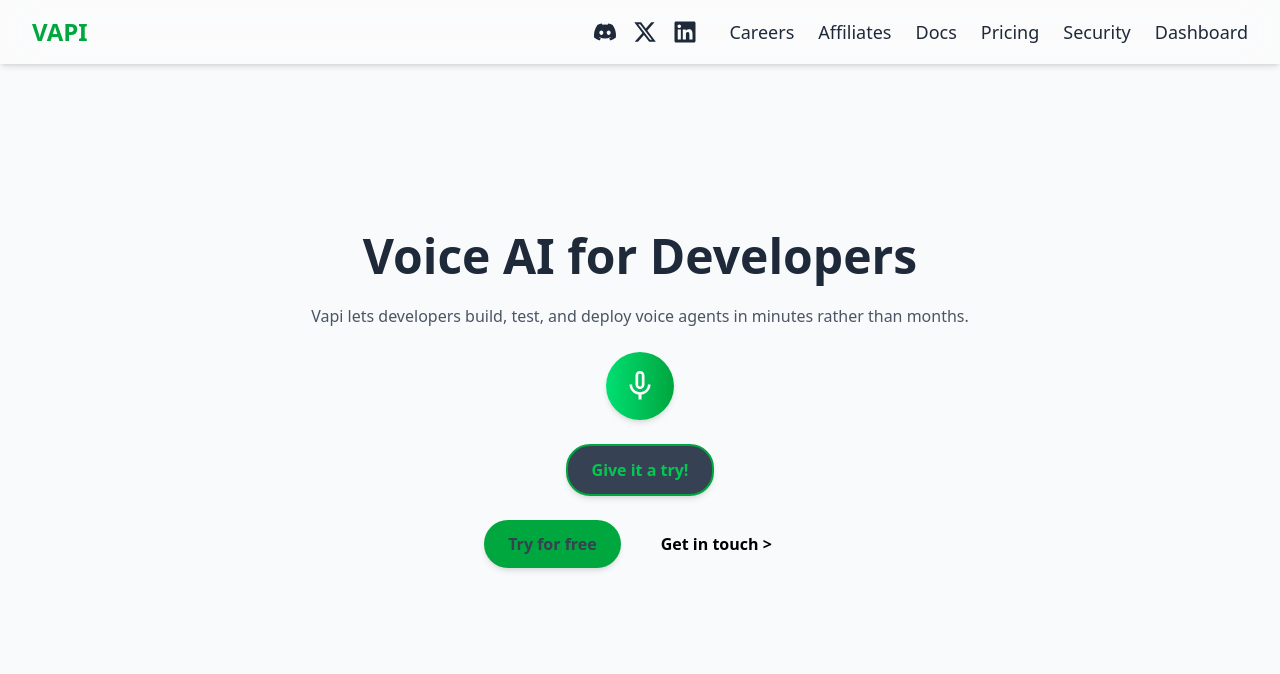
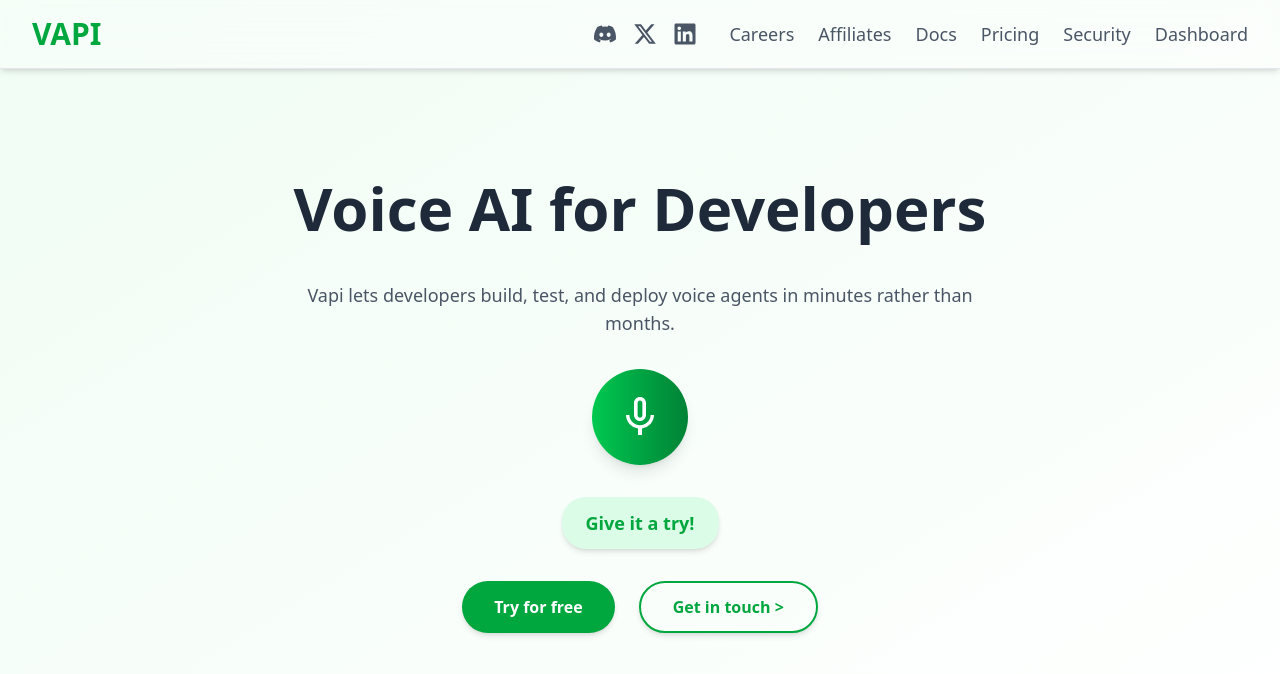
Before and after one commit to anandspaces/react-vapi-clone, a React (Vite) app: page / in a window 1280 px wide. Shown: the top 674 px of the page. Built offline with nearby package versions, Linux system fonts and the light colour scheme.

Commit message:
made styles more enhanced

```diff
--- a/src/components/Dashboard.jsx
+++ b/src/components/Dashboard.jsx
@@ -2,32 +2,32 @@
 
 function Dashboard() {
   return (
-    <div className="flex flex-col justify-center items-center min-h-screen bg-gray-50 p-8 space-y-6 text-center">
+    <div className="flex flex-col justify-center items-center min-h-screen bg-gradient-to-br from-green-50 to-white p-8 space-y-8 text-center">
       {/* Heading */}
-      <h1 className="text-5xl font-bold text-gray-800">
+      <h1 className="text-6xl font-extrabold text-gray-800 leading-snug">
         Voice AI for Developers
       </h1>
-      <p className="text-gray-600 max-w-2xl">
+      <p className="text-gray-600 max-w-2xl text-lg">
         Vapi lets developers build, test, and deploy voice agents in minutes rather than months.
       </p>
 
       {/* Mic Icon */}
       <div className="flex justify-center">
-        <div className="rounded-full bg-gradient-to-r from-green-400 to-green-600 p-4 shadow-md hover:scale-105 transition-transform duration-300">
-          <MdMicNone className="text-white text-4xl" />
+        <div className="rounded-full bg-gradient-to-r from-green-500 to-green-700 p-6 shadow-lg hover:scale-110 transition-transform duration-300">
+          <MdMicNone className="text-white text-5xl" />
         </div>
       </div>
 
       {/* Call to Action */}
-      <h2 className="px-6 py-3 text-md font-semibold text-green-500 rounded-3xl bg-gray-700 border-2 border-green-600  shadow-md">
+      <h2 className="text-lg font-semibold text-green-600 rounded-3xl bg-green-100 px-6 py-3 shadow-md">
         Give it a try!
       </h2>
 
-      <div className="flex space-x-4 ">
-        <button className="px-6 py-3 rounded-3xl bg-green-600 text-gray-700 font-semibold hover:bg-green-700 transition-colors duration-300 shadow-md">
+      <div className="flex space-x-6">
+        <button className="px-8 py-3 rounded-full bg-green-600 text-white font-semibold hover:bg-green-700 transition-colors duration-300 shadow-md hover:shadow-lg">
           Try for free
         </button>
-        <button className="px-6 py-3 text-black font-semibold hover:text-gray-700 transition-colors duration-300">
+        <button className="px-8 py-3 rounded-full text-green-600 border-2 border-green-600 font-semibold hover:bg-green-50 transition-colors duration-300 shadow-md hover:shadow-lg">
           Get in touch {">"}
         </button>
       </div>
--- a/src/components/Header.jsx
+++ b/src/components/Header.jsx
@@ -10,25 +10,24 @@
 
   return (
     <div className="fixed w-full z-50">
-      <nav className="flex justify-between items-center bg-white/30 backdrop-blur-lg text-gray-800 py-4 px-8 shadow-md">
-        <div className="text-2xl font-bold text-green-600 hover:cursor-pointer">
+      <nav className="flex justify-between items-center bg-white/40 backdrop-blur-lg text-gray-800 py-4 px-8 shadow-md border-b border-gray-200">
+        <div className="text-3xl font-bold text-green-600 hover:cursor-pointer hover:text-green-700 transition-colors duration-300">
           VAPI
         </div>
 
         {/* Desktop Menu */}
         <div className="hidden lg:flex items-center space-x-8">
           <div className="flex space-x-4 text-2xl">
-            <FaDiscord className="hover:text-blue-500 cursor-pointer transition-colors duration-300" />
-            <FaXTwitter className="hover:text-blue-400 cursor-pointer transition-colors duration-300" />
-            <FaLinkedin className="hover:text-blue-600 cursor-pointer transition-colors duration-300" />
+            <FaDiscord className="text-gray-600 hover:text-blue-500 cursor-pointer transition-colors duration-300" />
+            <FaXTwitter className="text-gray-600 hover:text-blue-400 cursor-pointer transition-colors duration-300" />
+            <FaLinkedin className="text-gray-600 hover:text-blue-600 cursor-pointer transition-colors duration-300" />
           </div>
-          <div className="flex space-x-6 text-lg">
-            <a href="#" className="hover:text-black transition-colors duration-300">Careers</a>
-            <a href="#" className="hover:text-black transition-colors duration-300">Affiliates</a>
-            <a href="#" className="hover:text-black transition-colors duration-300">Docs</a>
-            <a href="#" className="hover:text-black transition-colors duration-300">Pricing</a>
-            <a href="#" className="hover:text-black transition-colors duration-300">Security</a>
-            <a href="#" className="hover:text-black transition-colors duration-300">Dashboard</a>
+          <div className="flex space-x-6 text-lg font-medium">
+            {["Careers", "Affiliates", "Docs", "Pricing", "Security", "Dashboard"].map((item) => (
+              <a href="#" className="text-gray-600 hover:text-green-600 transition-colors duration-300">
+                {item}
+              </a>
+            ))}
           </div>
         </div>
 
@@ -50,12 +49,11 @@
         }`}
       >
         <div className="flex flex-col space-y-6 p-8 text-lg">
-          <a href="#" className="hover:text-gray-600" onClick={toggleMenu}>Careers</a>
-          <a href="#" className="hover:text-gray-600" onClick={toggleMenu}>Affiliates</a>
-          <a href="#" className="hover:text-gray-600" onClick={toggleMenu}>Docs</a>
-          <a href="#" className="hover:text-gray-600" onClick={toggleMenu}>Pricing</a>
-          <a href="#" className="hover:text-gray-600" onClick={toggleMenu}>Security</a>
-          <a href="#" className="hover:text-gray-600" onClick={toggleMenu}>Dashboard</a>
+          {["Careers", "Affiliates", "Docs", "Pricing", "Security", "Dashboard"].map((item) => (
+            <a href="#" className="text-gray-600 hover:text-green-600 transition-colors duration-300" onClick={toggleMenu}>
+              {item}
+            </a>
+          ))}
           <div className="flex space-x-4 text-2xl mt-4">
             <FaDiscord className="hover:text-blue-500 cursor-pointer transition-colors duration-300" />
             <FaXTwitter className="hover:text-blue-400 cursor-pointer transition-colors duration-300" />
```
